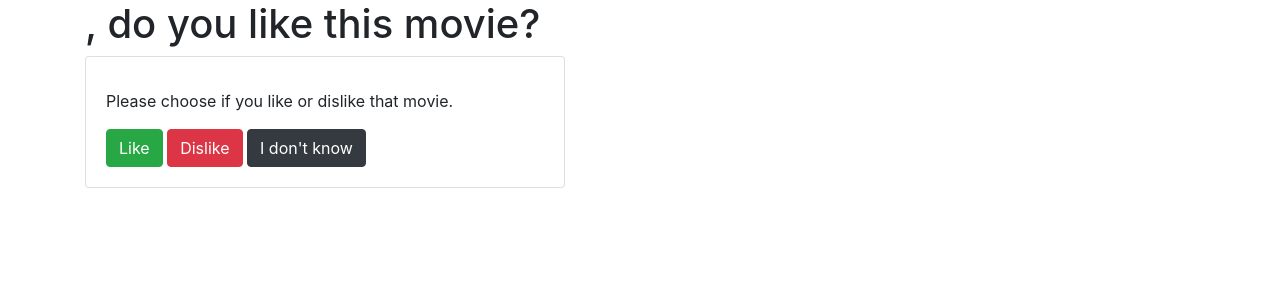
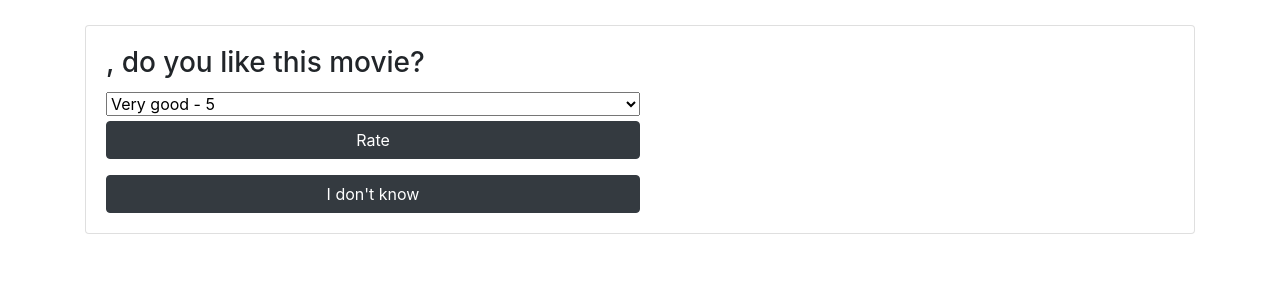
Before and after one commit to JustusRen/CS-540-Team-2, a Flask app: template movie_buddy/templates/home.html in a window 1280 px wide. Shown: the part 56-356 px from the top of the page. Run offline with Flask 2, Linux system fonts and the light colour scheme; the template is opened without the code that fills it, so the values that code supplies are empty; some libraries are stand-ins or nearby versions.

Commit message:
Add rate movie function

```diff
--- a/movie_buddy/models.py
+++ b/movie_buddy/models.py
@@ -13,3 +13,9 @@ class User(db.Model, UserMixin):
 class Movie(db.Model):
     id = db.Column(db.Integer, primary_key=True)
     title = db.Column(db.String(150))
+
+class Rating(db.Model):
+    id = db.Column(db.Integer, primary_key=True)
+    user_id = db.Column(db.Integer)
+    movie_id = db.Column(db.Integer)
+    rating = db.Column(db.Float)
--- a/movie_buddy/templates/home.html
+++ b/movie_buddy/templates/home.html
@@ -1,15 +1,27 @@
 {% extends "base.html" %}
 {% block title %}Home{% endblock %}
 {% block content %}
-<h1> {{ user.first_name }}, do you like this movie? </h1>
-<div class="card" style="width: 30rem;">
+<div class="card" style="margin-top: 25px;">
     <!--<img class="card-img-top" src="..." alt="Card image cap">-->
     <div class="card-body">
+      <h3> {{ user.first_name }}, do you like this movie? </h1>
       <h5 class="card-title">{{ movie.title }}</h5>
-      <p class="card-text">Please choose if you like or dislike that movie. </p>
-      <a href="#" class="btn btn-success">Like</a>
-      <a href="#" class="btn btn-danger">Dislike</a>
-      <a href="#" class="btn btn-dark">I don't know</a>
+      <form method="POST">
+        <div class="form-group">
+          <div class="mb-12">
+            <select id="rating" name="rating" class="form-select" style="width: 50%;">
+              <option value="5">Very good - 5</option>
+              <option value="4">Good - 4</option>
+              <option value="3">Neutral - 3</option>
+              <option value="2">Bad - 2</option>
+              <option value="1">Very bad - 1</option>
+            </select>
+            <br>
+            <button type="submit" class="btn btn-dark" style="width: 50%; margin-top: 5px;">Rate</button>
+          </div>
+        </div>
+      </form>
+      <a href="." class="btn btn-dark" style="width: 50%;">I don't know</a>
     </div>
   </div>
 {% endblock %}
```
Also changed, not shown: movie_buddy/views.py (+9 -3 lines).
